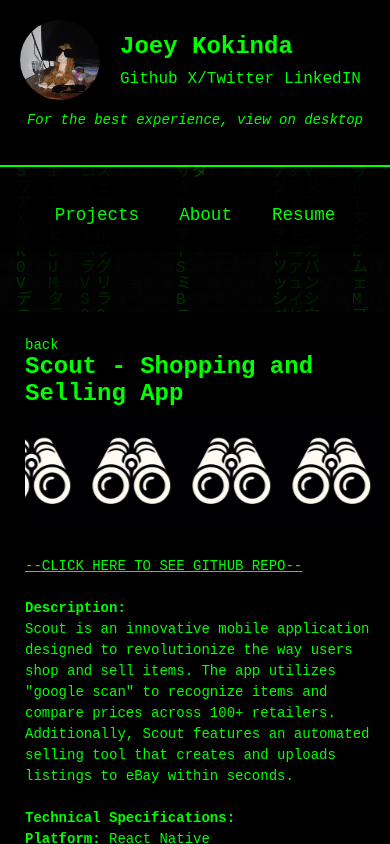
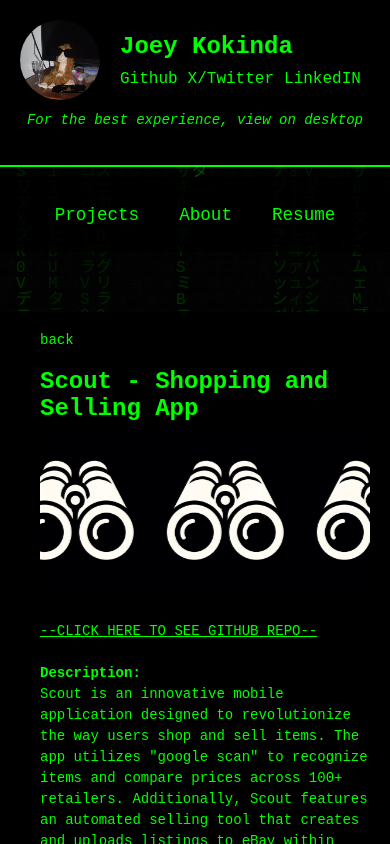
Before and after one commit to sp3ked/jkokweb, a React (Create React App) app: page /projects/scout in a window 390 px wide. Built offline with nearby package versions, Linux system fonts and the light colour scheme.

Commit message:
holy rip scroll

```diff
--- a/src/App.js
+++ b/src/App.js
@@ -5,21 +5,22 @@
 import About from "./Pages/about";
 import Resume from "./Pages/resume";
 import LeftNav from "./Pages/leftnav";
-import MobileNav from "./Pages/mobilenav"; // New import
+import MobileNav from "./Pages/mobilenav";
 import Scout from "./Pages/scout";
 import Raspi from "./Pages/raspi";
 import Langnav from "./Pages/langnav";
 import { BrowserRouter as Router, Routes, Route } from "react-router-dom";
+import ScrollToTop from "./Pages/scrollToTop";
 
 function App() {
   const [isMobile, setIsMobile] = useState(window.innerWidth <= 576);
 
   useEffect(() => {
-    // Auto-refresh logic
-    if (!localStorage.getItem("firstLoadDone")) {
-      localStorage.setItem("firstLoadDone", "true");
-      window.location.reload();
-    }
+    // // Auto-refresh logic
+    // if (!localStorage.getItem("firstLoadDone")) {
+    //   localStorage.setItem("firstLoadDone", "true");
+    //   window.location.reload();
+    // }
 
     // Matrix canvas animation logic
     const canvas = document.getElementById("matrix-canvas");
@@ -66,7 +67,6 @@
 
     const interval = setInterval(draw, 60);
 
-    // Handle window resize
     const handleResize = () => {
       setIsMobile(window.innerWidth <= 576);
       canvas.width = window.innerWidth;
@@ -83,6 +83,7 @@
 
   return (
     <Router>
+      <ScrollToTop />
       <canvas
         id="matrix-canvas"
         style={{ position: "fixed", top: 0, left: 0, zIndex: -1 }}
--- a/src/Pages/projectDetails.css
+++ b/src/Pages/projectDetails.css
@@ -62,12 +62,13 @@
   }
 
   .fullProjectDetails {
-    padding: 15px;
+    margin-left: 30px;
+    margin-right: 30px;
+    padding-top: 30px;
   }
 
   .backButton {
-    top: 15px;
-    left: 15px;
+    top: 10px;
     font-size: 14px;
   }
 
@@ -82,7 +83,7 @@
 
   .marqueeImage {
     width: 150px;
-    height: 100px;
+    height: 150px;
   }
 
   p {
--- a/src/Pages/scout.jsx
+++ b/src/Pages/scout.jsx
@@ -11,8 +11,15 @@
   const location = useLocation();
 
   useEffect(() => {
-    window.scrollTo(0, 0);
+    const timeoutId = setTimeout(() => {
+      window.scrollTo(0, 0);
+    }, 100);
+
+    return () => clearTimeout(timeoutId);
   }, [location]);
+
+
+
   return (
     <div className="fullProjectContainer">
       <div className="fullProjectDetails">
--- /dev/null
+++ b/src/Pages/scrollToTop.jsx
@@ -0,0 +1,14 @@
+import { useEffect } from "react";
+import { useLocation } from "react-router-dom";
+
+function ScrollToTop() {
+  const { pathname } = useLocation();
+
+  useEffect(() => {
+    window.scrollTo(0, 0);
+  }, [pathname]);
+
+  return null;
+}
+
+export default ScrollToTop;
```
